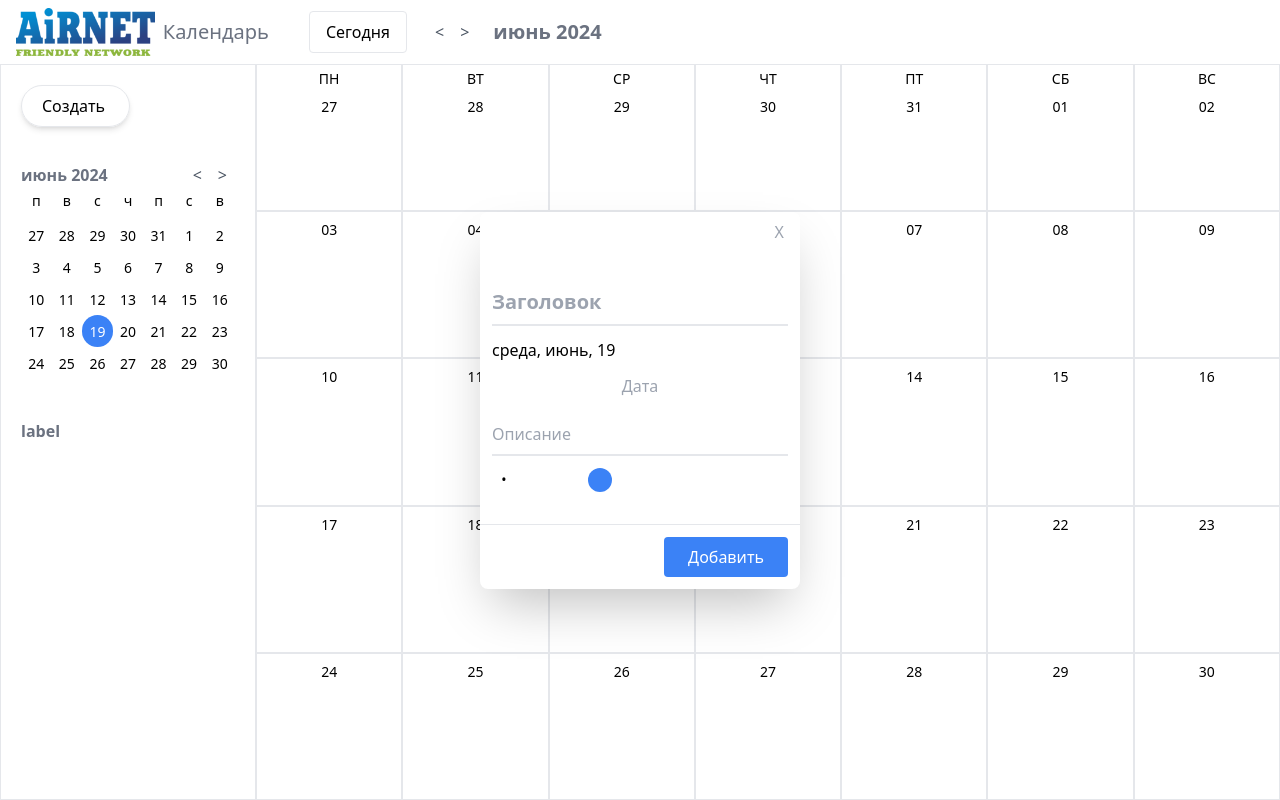
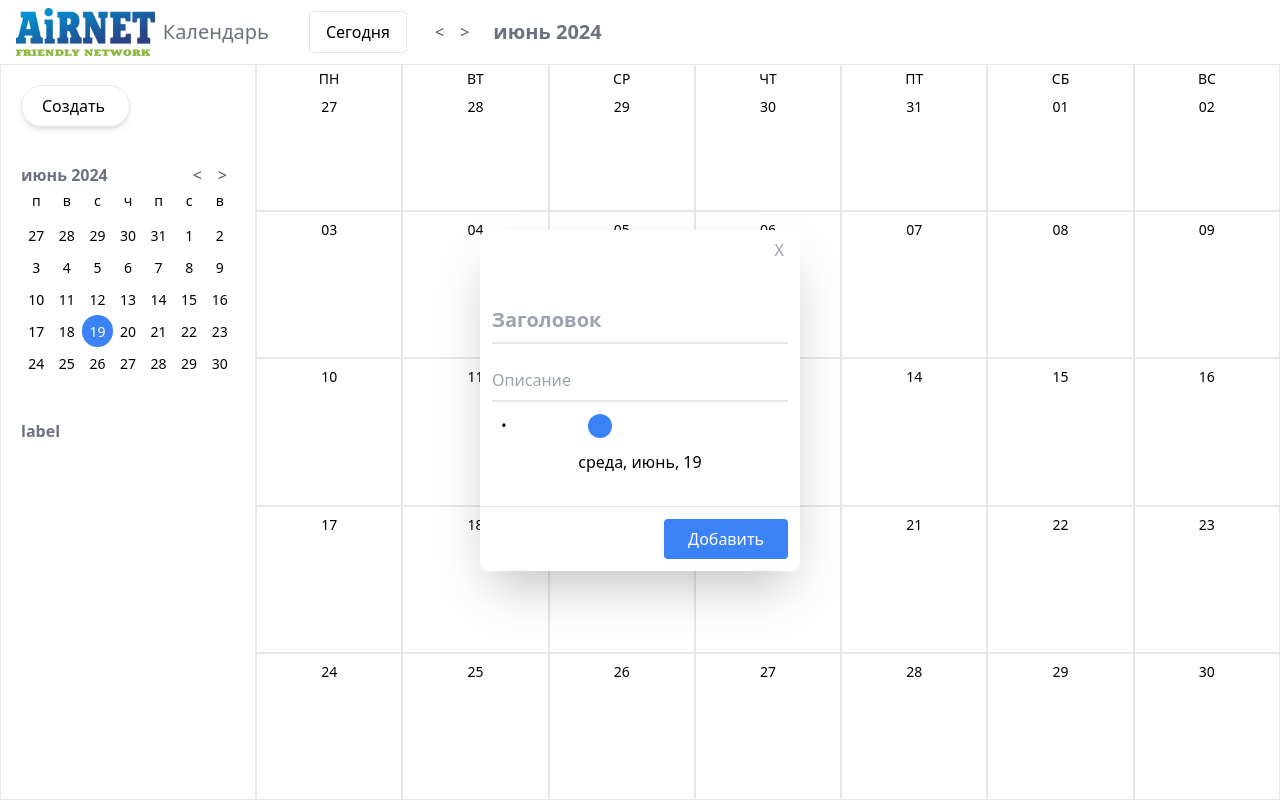
Before and after one commit to AllInEndTo/airnetTestTask, a React (Create React App) app: page / in a window 1280 px wide. Both pictures are taken after a click on the button "Создать". Built offline with nearby package versions, Linux system fonts and the light colour scheme.

Commit message:
Поправил модальное окно

```diff
--- a/src/components/EventModal.js
+++ b/src/components/EventModal.js
@@ -67,10 +67,6 @@ export default function EventModal() {
                             required
                             className="pt-3 border-0 text-gray-600 text-xl font-semibold pb-2 w-full border-b-2 border-gray-200 focus:outline-none focus:ring-0 focus:border-blue-500"
                             onChange={(e) => setTitle(e.target.value)}/>
-                        <p>{daySelected.locale('ru').format("dddd, MMMM, DD")}</p>
-                        <span className="text-center text-gray-400">
-                           Дата
-                        </span>
                         <input
                             type="text"
                             name="description"
@@ -90,6 +86,7 @@ export default function EventModal() {
                                 </span>
                             ))}
                         </div>
+                        <p className="text-center">{daySelected.locale('ru').format("dddd, MMMM, DD")}</p>
                     </div>
                 </div>
                 <footer className="flex justify-end border-t p-3 mt-5">
```
